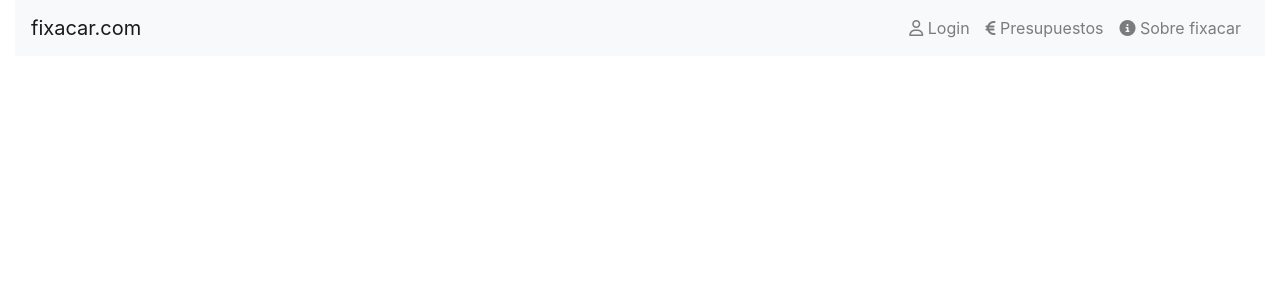
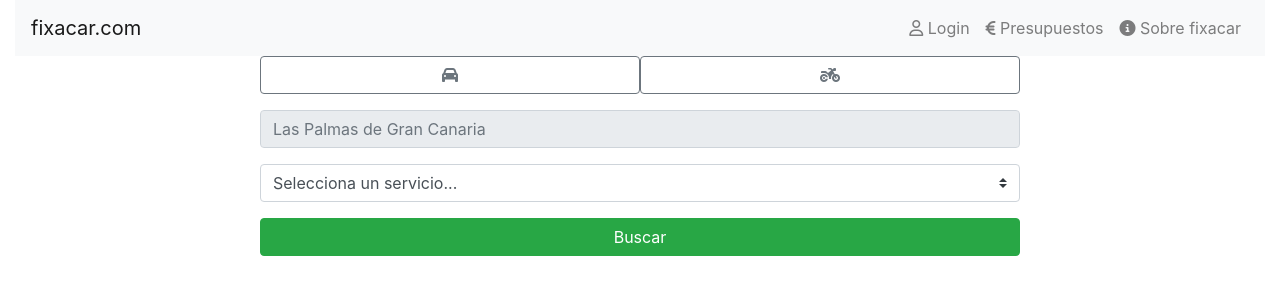
Before and after one commit to rtoledocastellano/fixacar-frontend, a plain HTML site: page index.html in a window 1280 px wide. Drawn offline with nearby package versions, Linux system fonts and the light colour scheme.

Commit message:
Form done not styled

```diff
--- a/index.html
+++ b/index.html
@@ -54,6 +54,34 @@
 
     </nav>
   </div>
+
+  <div class="container">
+    <div class="row mb-3 justify-content-center">
+      <button class="btn btn-outline-secondary col-4" type="button"><i class="fas fa-car"></i></button>
+      <button class="btn btn-outline-secondary col-4" type="button"><i class="fas fa-motorcycle"></i></button>
+    </div>
+
+    <div class="row mb-3 justify-content-center">
+      <input class="form-control col-8" type="text" placeholder="Las Palmas de Gran Canaria" readonly>
+    </div>
+
+    <div class="mb-3 row justify-content-center">
+       <!--<label class="mr-sm-2 sr-only" for="inlineFormCustomSelect">Preference</label>-->
+       <select class="custom-select col-8" id="inlineFormCustomSelect">
+          <option selected>Selecciona un servicio...</option>
+          <option value="1">Mecánica</option>
+          <option value="2">Chapa y Pintura</option>
+          <option value="3">Electricidad</option>
+      </select>
+    </div>
+
+    <div class="row justify-content-center">
+      <button type="button" class="btn btn-success col-8">Buscar</button>
+    </div>
+
+  </div>
+
+  <!-- Scripts -->
   <script src="https://cdn.jsdelivr.net/npm/axios/dist/axios.min.js"></script>
   <script src="https://code.jquery.com/jquery-3.5.1.slim.min.js"
     integrity="sha384-DfXdz2htPH0lsSSs5nCTpuj/zy4C+OGpamoFVy38MVBnE+IbbVYUew+OrCXaRkfj"
@@ -64,6 +92,9 @@
   <script src="https://stackpath.bootstrapcdn.com/bootstrap/4.5.0/js/bootstrap.min.js"
     integrity="sha384-OgVRvuATP1z7JjHLkuOU7Xw704+h835Lr+6QL9UvYjZE3Ipu6Tp75j7Bh/kR0JKI"
     crossorigin="anonymous"></script>
+
+
 </body>
 
+
 </html>
```
